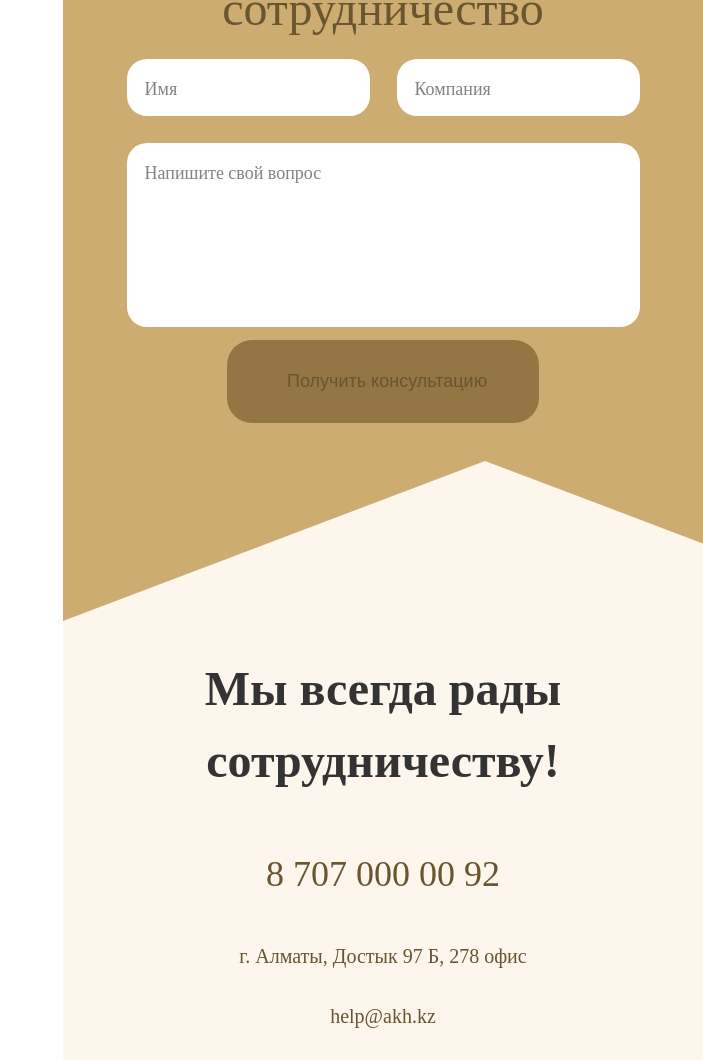
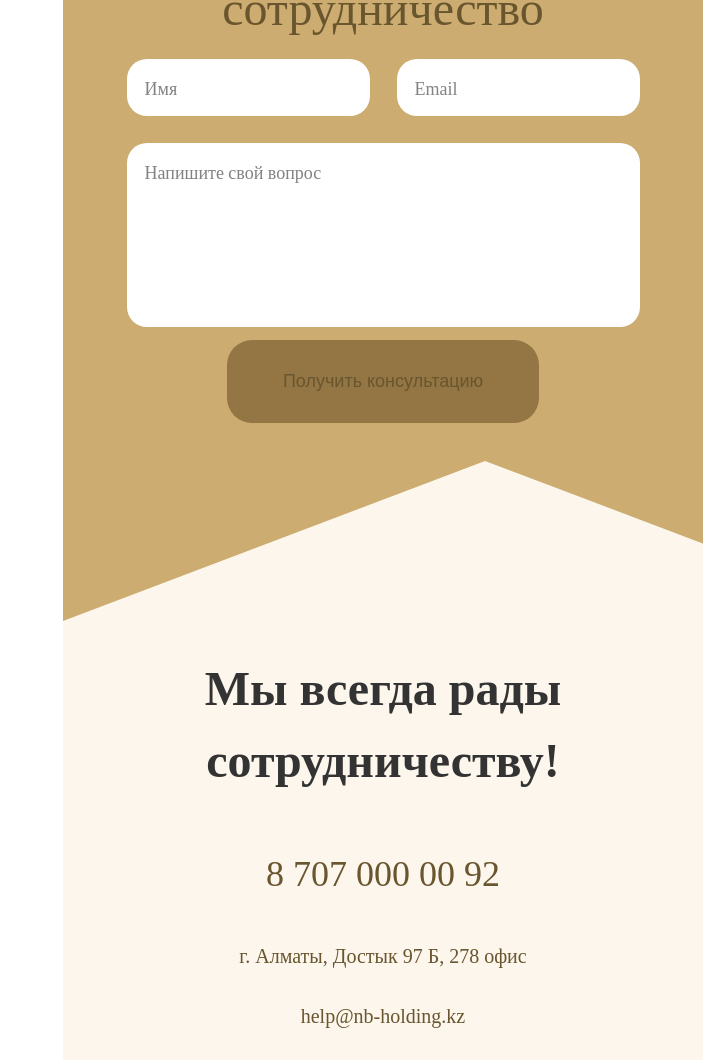
Before and after one commit to SoulLution/nb_holding, a Vue app: page / in a window 1280 px wide. Shown: the part 4245-5305 px from the top of the page, without its empty margins (577-1280 px from the left). Built offline with nearby package versions, Linux system fonts and the light colour scheme; the HTML template or start-up script is replaced by a standard one; a web font is replaced by a local one.

Commit message:
chech mail-1

```diff
--- a/package.json
+++ b/package.json
@@ -12,6 +12,7 @@
     "build-prod": "webpack -p --mode production"
   },
   "dependencies": {
+    "axios": "^0.19.2",
     "vue": "^2.6.11"
   },
   "devDependencies": {
--- a/src/App.vue
+++ b/src/App.vue
@@ -66,17 +66,17 @@
 
       </div>
 
-      <form class="body-form">
+      <form class="body-form" method="POST" @submint.prevent="sendEmail">
         <div class="body-form-title">Отправить запрос на сотрудничество </div>
 
         <div class="body-form-body">
           <label class="body-form-body-input" v-for="(input, i) in inputs" :for="'input-'+i">
             <div class="body-form-body-input-name" :class="{'active': input.focus || input.data}">{{input.name}}</div>
-            <input :id="'input-'+i" @focus="input.focus = true" @blur="input.focus = false" v-model="input.data" v-if="i !== inputs.length-1">
-            <textarea :id="'input-'+i" @focus="input.focus = true" @blur="input.focus = false" v-model="input.data" v-else></textarea>
+            <input :name="input.sub" :id="'input-'+i" @focus="input.focus = true" @blur="input.focus = false" v-model="input.data" v-if="i !== inputs.length-1" required autocomplete="off">
+            <textarea :name="input.sub" :id="'input-'+i" @focus="input.focus = true" @blur="input.focus = false" v-model="input.data" v-else required autocomplete="off"></textarea>
           </label>
         </div>
-        <input class="body-form-button" type="submit" value="Получить консультацию">
+        <input class="body-form-button" type="submit" value="Получить консультацию" @click="sendEmail">
       </form>
 
     </div>
@@ -85,7 +85,7 @@
       <div class="footer-title">Мы всегда рады сотрудничеству!</div>
       <a href="tel:87070000092" class="footer-phone">8 707 000 00 92</a>
       <a href="geo:43.2593064,76.9297241,15" class="footer-address">г. Алматы, Достык 97 Б, 278 офис </a>
-      <div class="footer-copy">help@akh.kz</div>
+      <div class="footer-copy">help@nb-holding.kz</div>
     </div>
   </div>
 </template>
@@ -100,16 +100,19 @@
         inputs: [
           {
             name: 'Имя',
+            sub: 'name',
             data: '',
             focus: false
           },
           {
-            name: 'Компания',
+            name: 'Email',
+            sub: 'Email',
             data: '',
             focus: false
           },
           {
             name: 'Напишите свой вопрос',
+            sub: 'message',
             data: '',
             focus: false
           }
@@ -168,6 +171,29 @@
       setInterval(()=>this.switchPage(),10000)
     },
     methods:{
+      sendEmail(e){
+        e.preventDefault();
+        let data = {_replyto: 'help@nb-holding.kz'}
+        for(let i = 0; i < this.inputs.length; i++)
+          data[this.inputs[i].sub] = this.inputs[i].data
+        this.$axios
+         .post(
+              "https://formspree.io/mzbgbolj",
+              data
+         )
+         .then(res => {
+            for(let i = 0; i < this.inputs.length; i++)
+              this.inputs[i].data = ''
+         });
+         return false
+       },
+      toFormData: function(obj) {
+        let formData = new FormData();
+        for(let key in obj) {
+            formData.append(key, obj[key]);
+        }
+        return formData;
+      },
       switchPage(){
         if(this.page+1 >= this.pages)
           this.page = 0
@@ -568,7 +594,7 @@
       &-button{
         border: unset;
         width: 312px;
-        padding: 31px 60px;
+        padding: 31px 0;
         background: $yellow_d;
         border-radius: 25px;
         color: $yellow_l;
--- a/src/index.js
+++ b/src/index.js
@@ -1,5 +1,8 @@
 import Vue from 'vue';
 import App from './App';
+import axios from 'axios';
+
+Vue.prototype.$axios = axios;
 
 new Vue({
   el: '#app',
```
Also changed, not shown: 2 other files (tests, documents, lock files or other folders).
